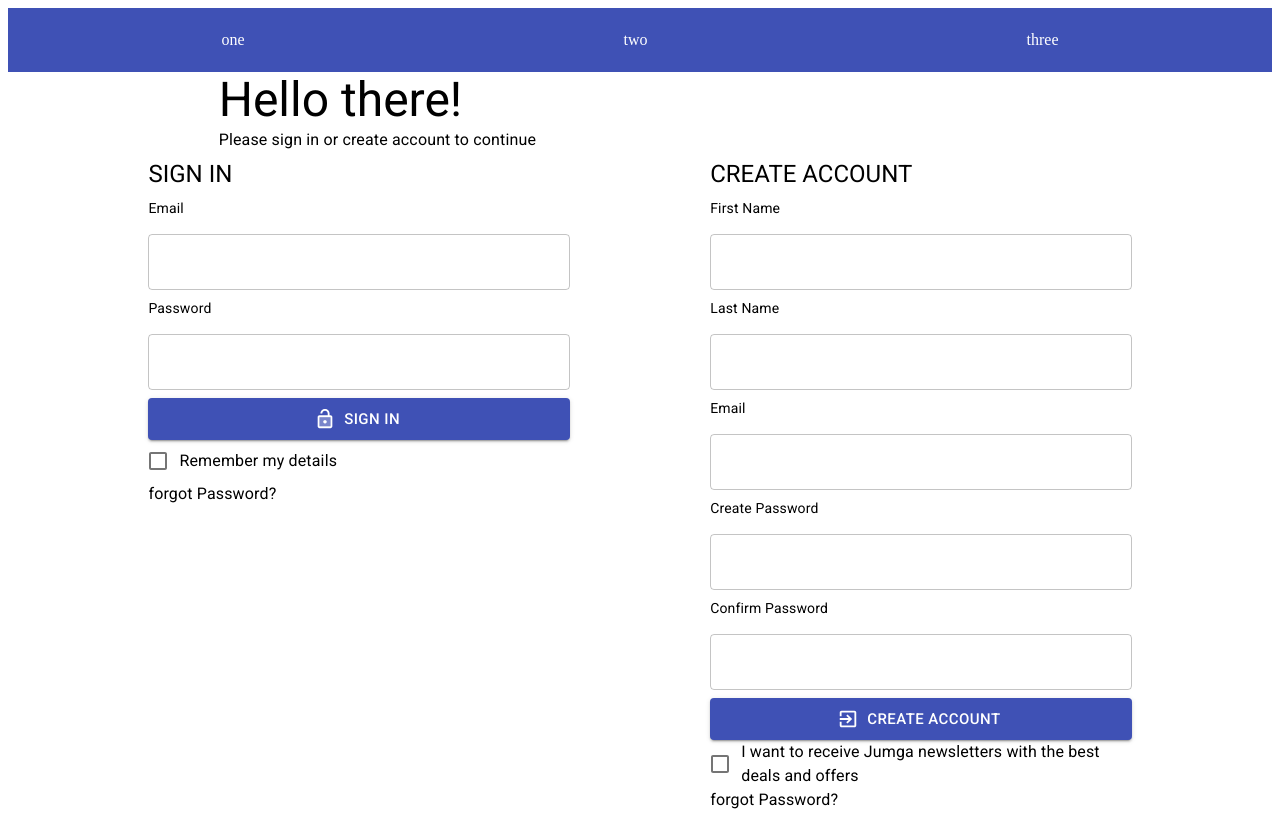
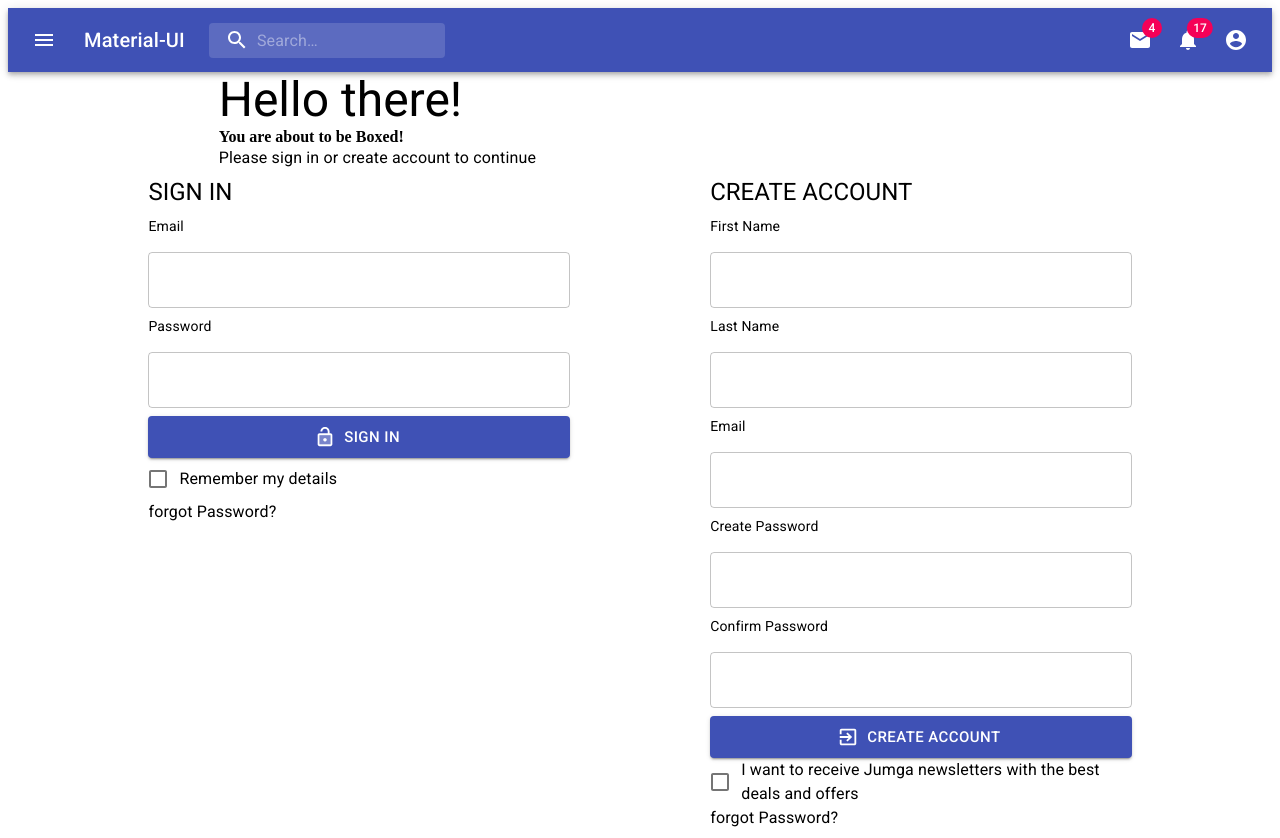
Before and after one commit to masterscode/JumgaFE, a React (Create React App) app: page / in a window 1280 px wide. Built offline with nearby package versions, Linux system fonts and the light colour scheme.

Commit message:
added Header

```diff
--- a/src/pages/auth/Auth.tsx
+++ b/src/pages/auth/Auth.tsx
@@ -1,7 +1,8 @@
 import React, { Fragment } from 'react';
 import SignUp from './SignUp';
 import SignIn from './SignIn';
-import {Grid, Typography} from '@material-ui/core';
+import {Grid, Typography, Box} from '@material-ui/core';
+
 const Auth=()=>{
     return (
         <Fragment>
@@ -10,6 +11,7 @@
             <Grid container justify='space-evenly'>
                 <Grid item xs = {8}>
                 <Typography variant='h3'>Hello there!</Typography>
+                <Box fontWeight='fontWeightBold' fontFamily='fontFamilySans'>You are about to be Boxed!</Box>
                 <Typography variant='body1' gutterBottom>Please sign in or create account to continue</Typography>
                 </Grid>
             </Grid>
--- a/src/pages/partials/Header.jsx
+++ /dev/null
@@ -1,23 +0,0 @@
-import React from "react";
-import {AppBar, Typography, Grid } from "@material-ui/core";
-import { Toolbar } from "@material-ui/core";
-
-
-const Header = () => {
-
-  const menuAnchors = ["home", "shoes", "clothes", "accessories"];
-
-  return (
-      <AppBar position='sticky' elevation={0} >
-        <Toolbar>
-          <Grid container justify='space-around'>
-            <Grid item>one </Grid>
-            <Grid item>two</Grid>
-            <Grid item>three</Grid>
-          </Grid>
-        </Toolbar>
-      </AppBar>
-  );
-};
-
-export default Header;
--- /dev/null
+++ b/src/pages/partials/Header.tsx
@@ -0,0 +1,234 @@
+import React from 'react';
+import { fade, makeStyles, Theme, createStyles } from '@material-ui/core/styles';
+import AppBar from '@material-ui/core/AppBar';
+import Toolbar from '@material-ui/core/Toolbar';
+import IconButton from '@material-ui/core/IconButton';
+import Typography from '@material-ui/core/Typography';
+import InputBase from '@material-ui/core/InputBase';
+import Badge from '@material-ui/core/Badge';
+import MenuItem from '@material-ui/core/MenuItem';
+import Menu from '@material-ui/core/Menu';
+import MenuIcon from '@material-ui/icons/Menu';
+import SearchIcon from '@material-ui/icons/Search';
+import AccountCircle from '@material-ui/icons/AccountCircle';
+import MailIcon from '@material-ui/icons/Mail';
+import NotificationsIcon from '@material-ui/icons/Notifications';
+import MoreIcon from '@material-ui/icons/MoreVert';
+
+const useStyles = makeStyles((theme: Theme) =>
+  createStyles({
+    grow: {
+      flexGrow: 1,
+    },
+    menuButton: {
+      marginRight: theme.spacing(2),
+    },
+    title: {
+      display: 'none',
+      [theme.breakpoints.up('sm')]: {
+        display: 'block',
+      },
+    },
+    search: {
+      position: 'relative',
+      borderRadius: theme.shape.borderRadius,
+      backgroundColor: fade(theme.palette.common.white, 0.15),
+      '&:hover': {
+        backgroundColor: fade(theme.palette.common.white, 0.25),
+      },
+      marginRight: theme.spacing(2),
+      marginLeft: 0,
+      width: '100%',
+      [theme.breakpoints.up('sm')]: {
+        marginLeft: theme.spacing(3),
+        width: 'auto',
+      },
+    },
+    searchIcon: {
+      padding: theme.spacing(0, 2),
+      height: '100%',
+      position: 'absolute',
+      pointerEvents: 'none',
+      display: 'flex',
+      alignItems: 'center',
+      justifyContent: 'center',
+    },
+    inputRoot: {
+      color: 'inherit',
+    },
+    inputInput: {
+      padding: theme.spacing(1, 1, 1, 0),
+      // vertical padding + font size from searchIcon
+      paddingLeft: `calc(1em + ${theme.spacing(4)}px)`,
+      transition: theme.transitions.create('width'),
+      width: '100%',
+      [theme.breakpoints.up('md')]: {
+        width: '20ch',
+      },
+    },
+    sectionDesktop: {
+      display: 'none',
+      [theme.breakpoints.up('md')]: {
+        display: 'flex',
+      },
+    },
+    sectionMobile: {
+      display: 'flex',
+      [theme.breakpoints.up('md')]: {
+        display: 'none',
+      },
+    },
+  }),
+);
+
+export default function Header() {
+  const classes = useStyles();
+  const [anchorEl, setAnchorEl] = React.useState<null | HTMLElement>(null);
+  const [mobileMoreAnchorEl, setMobileMoreAnchorEl] = React.useState<null | HTMLElement>(null);
+
+  const isMenuOpen = Boolean(anchorEl);
+  const isMobileMenuOpen = Boolean(mobileMoreAnchorEl);
+
+  const handleProfileMenuOpen = (event: React.MouseEvent<HTMLElement>) => {
+    setAnchorEl(event.currentTarget);
+  };
+
+  const handleMobileMenuClose = () => {
+    setMobileMoreAnchorEl(null);
+  };
+
+  const handleMenuClose = () => {
+    setAnchorEl(null);
+    handleMobileMenuClose();
+  };
+
+  const handleMobileMenuOpen = (event: React.MouseEvent<HTMLElement>) => {
+    setMobileMoreAnchorEl(event.currentTarget);
+  };
+
+  const menuId = 'primary-search-account-menu';
+  const renderMenu = (
+    <Menu
+      anchorEl={anchorEl}
+      anchorOrigin={{ vertical: 'top', horizontal: 'right' }}
+      id={menuId}
+      keepMounted
+      transformOrigin={{ vertical: 'top', horizontal: 'right' }}
+      open={isMenuOpen}
+      onClose={handleMenuClose}
+    >
+      <MenuItem onClick={handleMenuClose}>Profile</MenuItem>
+      <MenuItem onClick={handleMenuClose}>My account</MenuItem>
+    </Menu>
+  );
+
+  const mobileMenuId = 'primary-search-account-menu-mobile';
+  const renderMobileMenu = (
+    <Menu
+      anchorEl={mobileMoreAnchorEl}
+      anchorOrigin={{ vertical: 'top', horizontal: 'right' }}
+      id={mobileMenuId}
+      keepMounted
+      transformOrigin={{ vertical: 'top', horizontal: 'right' }}
+      open={isMobileMenuOpen}
+      onClose={handleMobileMenuClose}
+    >
+      <MenuItem>
+        <IconButton aria-label="show 4 new mails" color="inherit">
+          <Badge badgeContent={4} color="secondary">
+            <MailIcon />
+          </Badge>
+        </IconButton>
+        <p>Messages</p>
+      </MenuItem>
+      <MenuItem>
+        <IconButton aria-label="show 11 new notifications" color="inherit">
+          <Badge badgeContent={11} color="secondary">
+            <NotificationsIcon />
+          </Badge>
+        </IconButton>
+        <p>Notifications</p>
+      </MenuItem>
+      <MenuItem onClick={handleProfileMenuOpen}>
+        <IconButton
+          aria-label="account of current user"
+          aria-controls="primary-search-account-menu"
+          aria-haspopup="true"
+          color="inherit"
+        >
+          <AccountCircle />
+        </IconButton>
+        <p>Profile</p>
+      </MenuItem>
+    </Menu>
+  );
+
+  return (
+    <div className={classes.grow}>
+      <AppBar position="static">
+        <Toolbar>
+          <IconButton
+            edge="start"
+            className={classes.menuButton}
+            color="inherit"
+            aria-label="open drawer"
+          >
+            <MenuIcon />
+          </IconButton>
+          <Typography className={classes.title} variant="h6" noWrap>
+            Material-UI
+          </Typography>
+          <div className={classes.search}>
+            <div className={classes.searchIcon}>
+              <SearchIcon />
+            </div>
+            <InputBase
+              placeholder="Search…"
+              classes={{
+                root: classes.inputRoot,
+                input: classes.inputInput,
+              }}
+              inputProps={{ 'aria-label': 'search' }}
+            />
+          </div>
+          <div className={classes.grow} />
+          <div className={classes.sectionDesktop}>
+            <IconButton aria-label="show 4 new mails" color="inherit">
+              <Badge badgeContent={4} color="secondary">
+                <MailIcon />
+              </Badge>
+            </IconButton>
+            <IconButton aria-label="show 17 new notifications" color="inherit">
+              <Badge badgeContent={17} color="secondary">
+                <NotificationsIcon />
+              </Badge>
+            </IconButton>
+            <IconButton
+              edge="end"
+              aria-label="account of current user"
+              aria-controls={menuId}
+              aria-haspopup="true"
+              onClick={handleProfileMenuOpen}
+              color="inherit"
+            >
+              <AccountCircle />
+            </IconButton>
+          </div>
+          <div className={classes.sectionMobile}>
+            <IconButton
+              aria-label="show more"
+              aria-controls={mobileMenuId}
+              aria-haspopup="true"
+              onClick={handleMobileMenuOpen}
+              color="inherit"
+            >
+              <MoreIcon />
+            </IconButton>
+          </div>
+        </Toolbar>
+      </AppBar>
+      {renderMobileMenu}
+      {renderMenu}
+    </div>
+  );
+}
```
Also changed, not shown: src/App.tsx (+10 -8 lines), src/pages/lab/app-bar.tsx (deleted).
